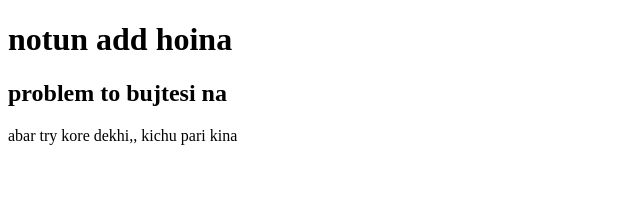
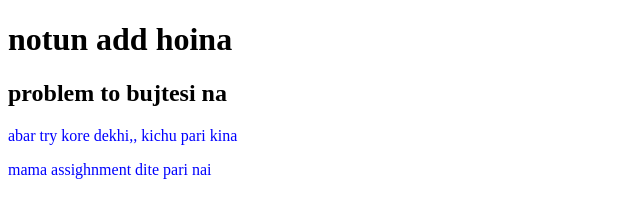
Before and after one commit to raihanmostafa003/arekta-repo, a plain HTML site: page index.html in a window 1280 px wide. Shown: the whole page, without its empty margins (0-640 px from the left). Drawn offline with Linux system fonts and the light colour scheme.

Commit message:
styles added

```diff
--- a/index.html
+++ b/index.html
@@ -5,11 +5,13 @@
     <meta http-equiv="X-UA-Compatible" content="IE=edge">
     <meta name="viewport" content="width=device-width, initial-scale=1.0">
     <title>Arekta notun repo</title>
+    <link rel="stylesheet" href="style.css">
 </head>
 <body>
     <h1> notun add hoina</h1>
     <h2>problem to bujtesi na</h2>
     <p>abar try kore dekhi,, kichu pari kina</p>
+    <p>mama assighnment dite pari nai</p>
 
 </body>
 </html>
--- /dev/null
+++ b/style.css
@@ -0,0 +1,3 @@
+p{
+    color: blue;
+}
```
